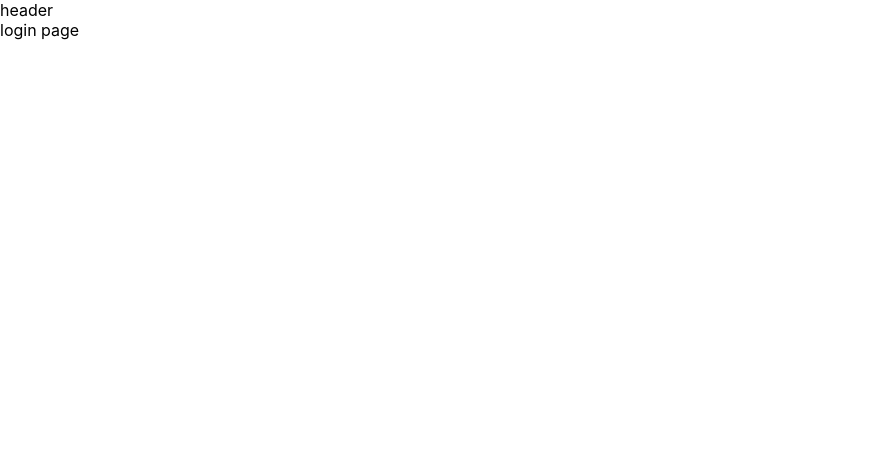
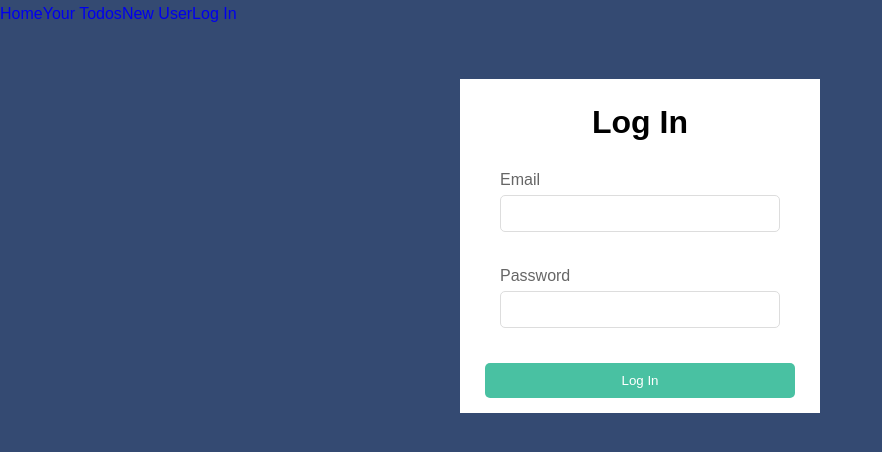
Before and after one commit to nicole-m-martin/lab12b-todo-client, a React (Create React App) app: page /login in a window 1280 px wide. Shown: the top 452 px of the page, without its empty margins (0-882 px from the left). Built offline with nearby package versions, Linux system fonts and the light colour scheme.

Commit message:
some styling and homepage route

```diff
--- a/src/App.css
+++ b/src/App.css
@@ -1,38 +1,85 @@
-.App {
+* {
+  box-sizing: border-box;
+  margin: 0;
+  padding: 0;
+}
+
+body {
+  background-color: #344a72;
+  font-family: 'Raleway', sans-serif;
+  line-height: 1.8;
+}
+
+a {
+  text-decoration: none;
+}
+
+#container {
+  margin: 30px auto;
+  max-width: 400px;
+  padding: 20px;
+}
+
+.form-wrap {
+  background: #fff;
+  padding: 15px 25px;
+}
+
+.form-wrap h1,
+.form-wrap p {
   text-align: center;
 }
 
-.App-logo {
-  height: 40vmin;
-  pointer-events: none;
+.form-wrap .form-group {
+  display: block;
+  padding: 15px;
 }
 
-@media (prefers-reduced-motion: no-preference) {
-  .App-logo {
-    animation: App-logo-spin infinite 20s linear;
-  }
+.form-wrap .form-group label {
+  display: block;
+  color: #666;
 }
 
-.App-header {
-  background-color: #282c34;
-  min-height: 100vh;
-  display: flex;
-  flex-direction: column;
-  align-items: center;
-  justify-content: center;
-  font-size: calc(10px + 2vmin);
-  color: white;
+.form-wrap .form-group input {
+  width: 100%;
+  padding: 10px;
+  border: #ddd 1px solid;
+  border-radius: 5px;
 }
 
-.App-link {
-  color: #61dafb;
+.form-wrap button {
+  color: #fff;
+  background-color: #49c1a2;
+  border: none;
+  border-radius: 5px;
+  display: block;
+  width: 100%;
+  margin-top: 20px;
+  padding: 10px;
+  cursor: pointer;
 }
 
-@keyframes App-logo-spin {
-  from {
-    transform: rotate(0deg);
-  }
-  to {
-    transform: rotate(360deg);
-  }
+.form-wrap button:hover {
+  color: #37a08e;
 }
+
+.links {
+  text-decoration: none;
+  color: black;
+}
+
+.links button {
+  color: #fff;
+  background-color: #49c1a2;
+  border: none;
+  border-radius: 5px;
+  display: block;
+  width: 200px;
+  margin-top: 20px;
+  padding: 10px;
+  cursor: pointer;
+}
+
+.links button:hover {
+  color: #37a08e;
+}
--- a/src/AuthPages/LoginPage.js
+++ b/src/AuthPages/LoginPage.js
@@ -3,8 +3,21 @@ import React, { Component } from 'react'
 export default class LoginPage extends Component {
   render() {
     return (
-      <div>
-        login page
+      <div id="container">
+      <div className="form-wrap">
+        <h1>Log In</h1>
+        <form>
+          <div className="form-group">
+            <label for="email">Email</label>
+            <input type="email" name="email" id="email" />
+          </div>
+          <div className="form-group">
+            <label for="password">Password</label>
+            <input type="password" name="password" id="password" />
+          </div>
+          <button type="submit" className="btn">Log In</button>
+        </form>
+      </div>
       </div>
     )
   }
--- a/src/AuthPages/SignUpPage.js
+++ b/src/AuthPages/SignUpPage.js
@@ -3,9 +3,23 @@ import React, { Component } from 'react'
 export default class SignUpPage extends Component {
   render() {
     return (
-      <div>
-        SignUp
+      <div id="container">
+      <div class="form-wrap">
+        <h1>Sign Up</h1>
+        <form>
+          <div class="form-group">
+            <label for="email">Email</label>
+            <input type="email" name="email" id="email" />
+          </div>
+          <div class="form-group">
+            <label for="password">Password</label>
+            <input type="password" name="password" id="password" />
+          </div>
+          <button type="submit" class="btn">Sign Up</button>
+        </form>
       </div>
+      </div>
+
     )
   }
 }
--- a/src/Components/HeaderPage.js
+++ b/src/Components/HeaderPage.js
@@ -1,11 +1,27 @@
 import React, { Component } from 'react'
+import { NavLink } from 'react-router-dom'
 
-export default class HeaderPage extends Component {
+export default class Header extends Component {
   render() {
-    return (
+      return (
       <div>
-        header
+        <header className='header-box'>
+        <NavLink className='header-link' exact activeClassName="active"
+        to="/">Home</NavLink>
+
+        <NavLink className='header-link' exact activeClassName="active"
+        to="/todo">Your Todos</NavLink>
+
+        <NavLink className='header-link' exact activeClassName="active"
+        to="/signup">New User</NavLink>
+
+        <NavLink className='header-link' exact activeClassName="active"
+        to="/login">Log In</NavLink>
+
+
+
+        </header>
       </div>
-    )
+      )
   }
 }
--- a/src/Components/HomePage.js
+++ b/src/Components/HomePage.js
@@ -0,0 +1,17 @@
+import React from 'react'
+import { Link } from 'react-router-dom'
+
+
+export default class HomePage extends React.Component {
+  render() {
+      return (
+        <>
+            <h1>Welcome to Task Tracker</h1>
+            <div>
+            <h2><Link to="/signup" className='links'><button>New User</button></Link></h2>
+            <h2><Link to="/login" className='links'><button>Returning User</button></Link></h2>
+            </div>
+          </>
+      );
+  }
+}
```
Also changed, not shown: src/index.js (line endings or trailing spaces).
